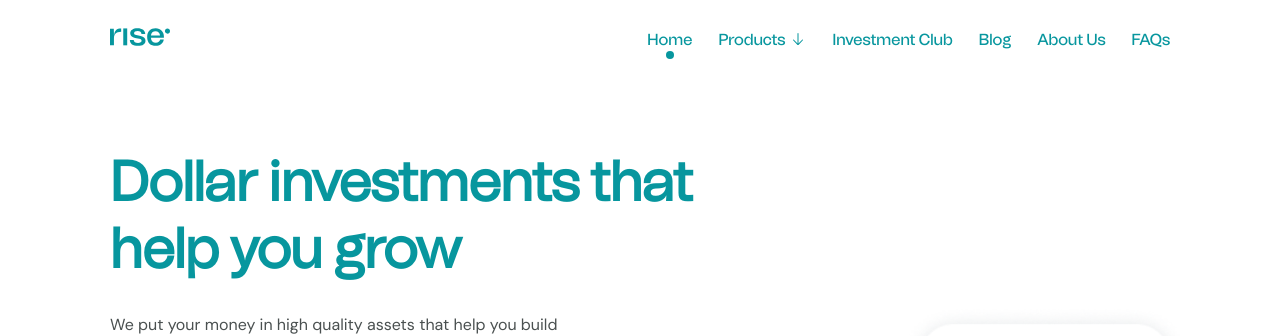
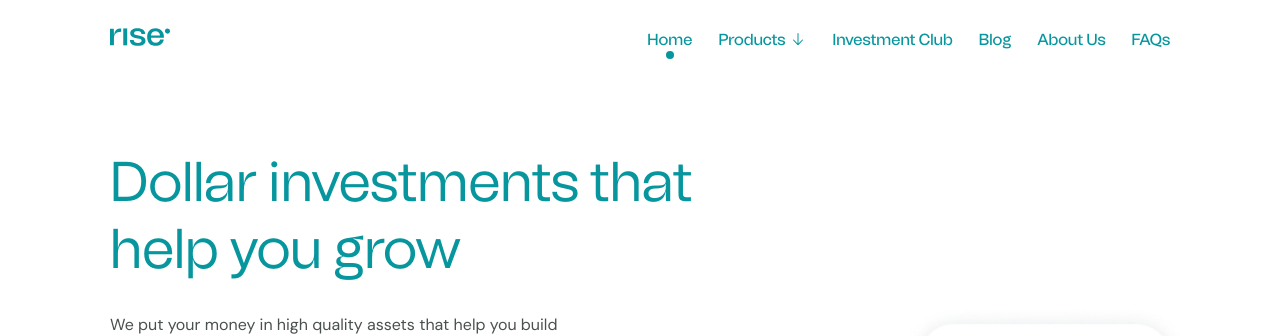
Before and after one commit to Nwoye-Ezekiel/risevest-test, a React (Create React App) app: page / in a window 1280 px wide. Shown: the top 336 px of the page. Built offline with nearby package versions, Linux system fonts and the light colour scheme.

Commit message:
adjust text alignment

```diff
--- a/src/components/Customers/CustomerCard/CustomerCard.css
+++ b/src/components/Customers/CustomerCard/CustomerCard.css
@@ -40,7 +40,7 @@
     justify-content: space-between;
   }
   .customer-comment {
-    text-align: flex-start;
+    text-align: start;
   }
   .customer-info {
     flex-direction: row;
--- a/src/index.css
+++ b/src/index.css
@@ -12,6 +12,7 @@
   border: 0;
   margin: 0;
   box-sizing: border-box;
+  font-weight: 400;
 }
 @font-face {
   font-family: "TomatoGrotesk-r";
```
